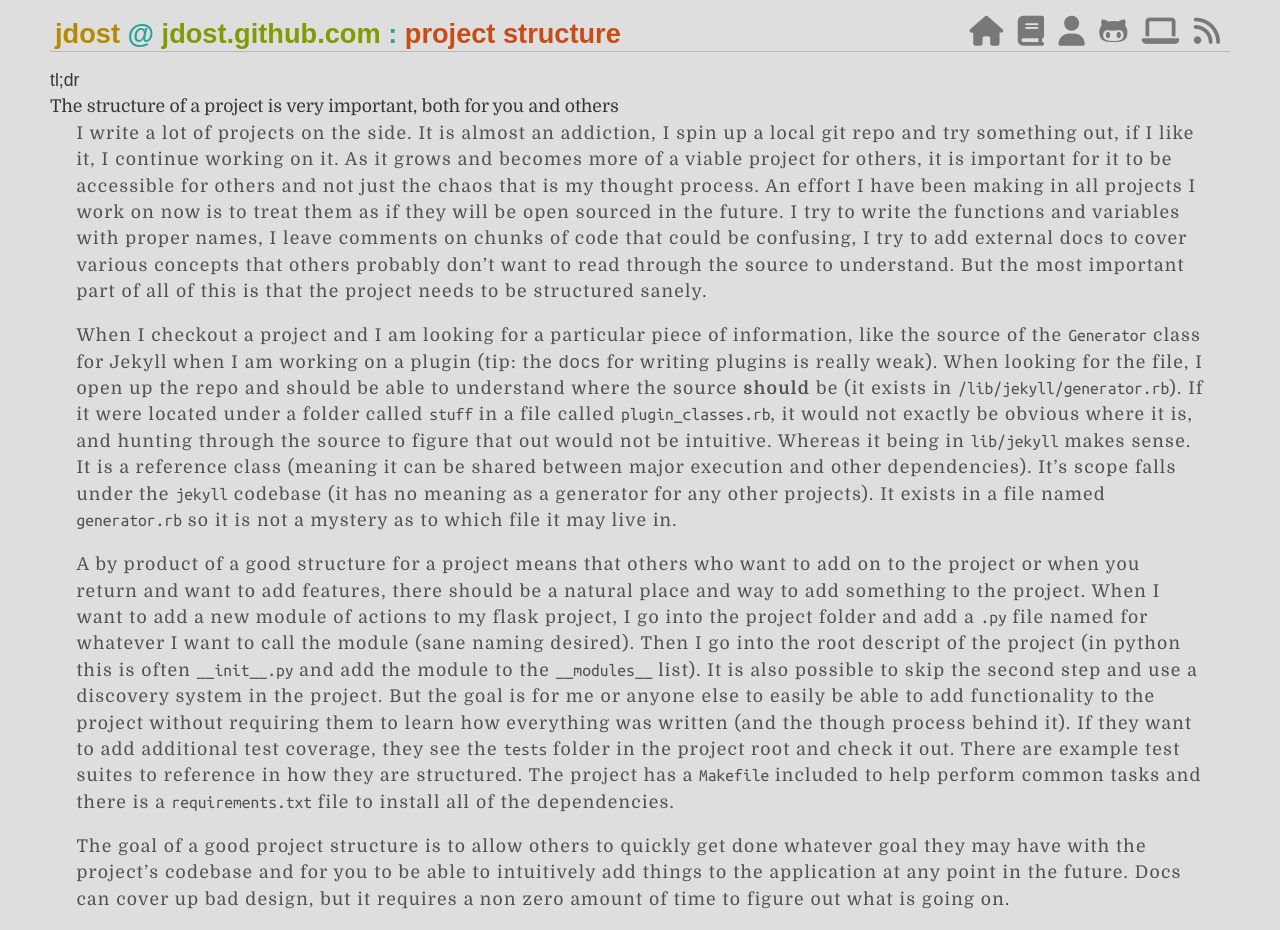
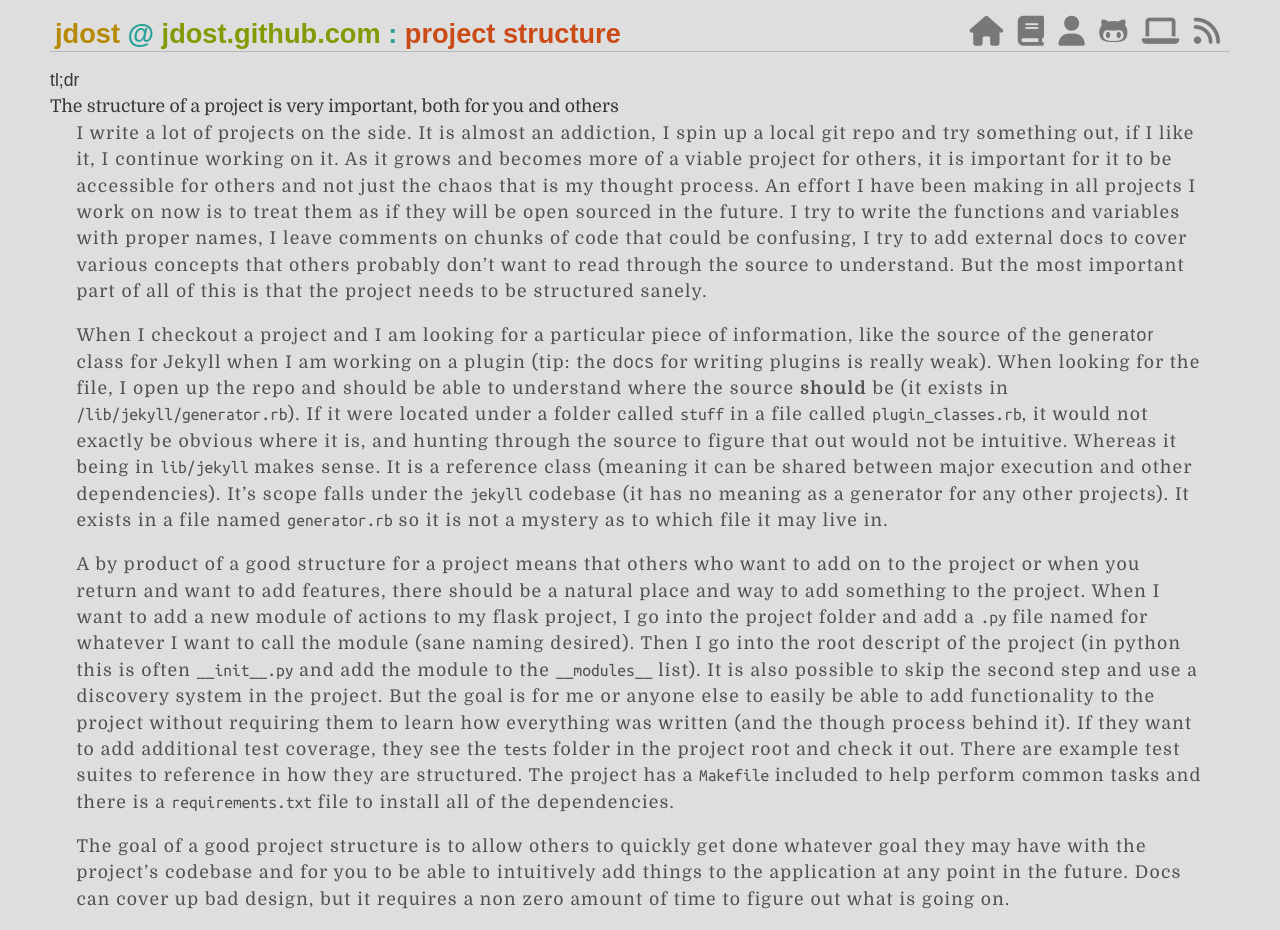
Before and after one commit to jdost/jdost.github.com, a Jekyll site: the page built from _posts/2013-02-22-project-structure.md, in a window 1280 px wide. Built offline with Jekyll 4.4.1, drawn with Linux system fonts in a browser that asks for light colours; nearby versions of some CDN libraries; some web fonts are replaced; comment, search, counter and statistics services are not loaded.

```diff
--- a/_config.yml
+++ b/_config.yml
@@ -1,5 +1,5 @@
 permalink: /:year/:month/:day/:title.html
-auto: true
+auto: false
 
 paginate: 2
 
--- a/_posts/2013-02-22-project-structure.md
+++ b/_posts/2013-02-22-project-structure.md
@@ -17,7 +17,7 @@ through the source to understand.  But the most important part of all of this is
 that the project needs to be structured sanely.
 
 When I checkout a project and I am looking for a particular piece of information,
-like the source of the [`Generator`][1] class for Jekyll when I am working on a
+like the source of the [generator][1] class for Jekyll when I am working on a
 plugin (tip: the [docs][2] for writing plugins is really weak).  When looking for
 the file, I open up the repo and should be able to understand where the source
 **should** be (it exists in `/lib/jekyll/generator.rb`).  If it were located under
```
